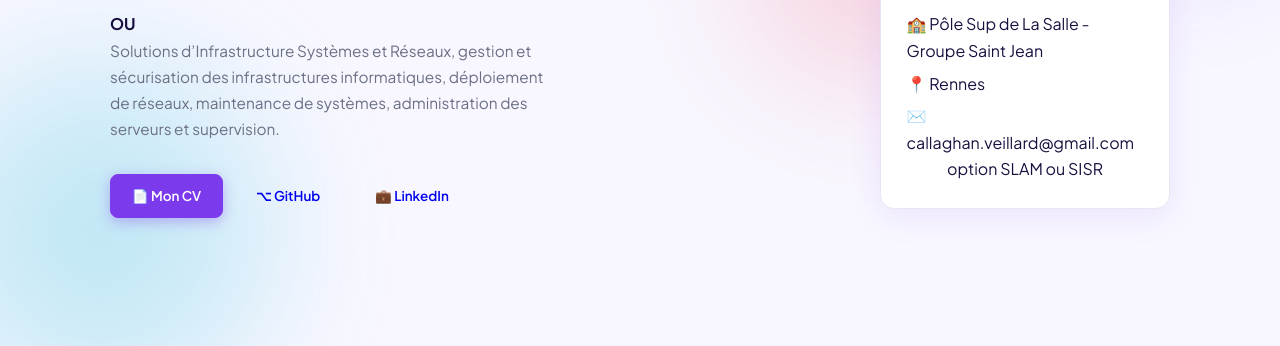
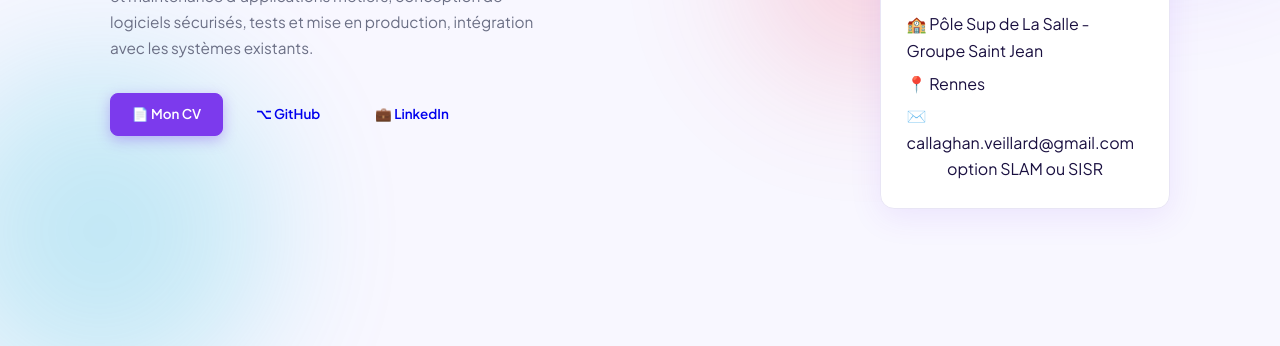
Before and after one commit to cveillard/cveillard.github.io, a plain HTML site: page index.html in a window 1280 px wide. Shown: the part 454-800 px from the top of the page. Drawn offline with Linux system fonts and the light colour scheme.

Commit message:
Add files via upload

```diff
--- a/index.html
+++ b/index.html
@@ -44,11 +44,6 @@
       <p class="hero-sub">
         <span class="opt">Solutions Logicielles et Applications Métiers</span>,
         développement et maintenance d’applications métiers, conception de logiciels sécurisés, tests et mise en production, intégration avec les systèmes existants.
-      </p>
-<b>OU</b>
-      <p class="hero-sub">
-        <span class="opt">Solutions d’Infrastructure Systèmes et Réseaux</span>,
-        gestion et sécurisation des infrastructures informatiques, déploiement de réseaux, maintenance de systèmes, administration des serveurs et supervision.
       </p>
       <div class="hero-ctas">
         <!-- ✏️ Liens à mettre à jour -->
```
